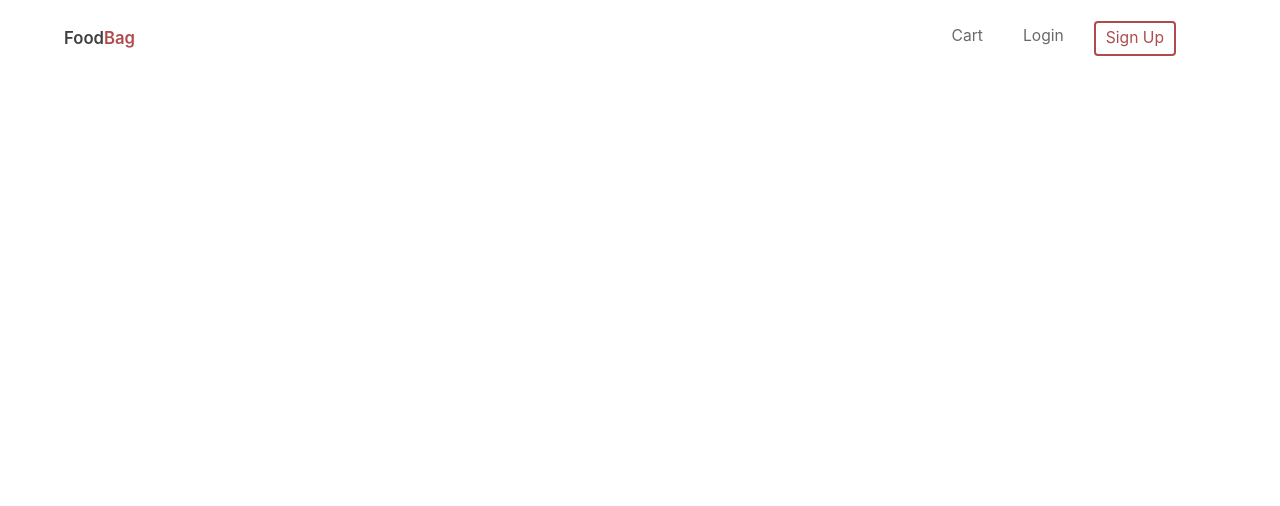
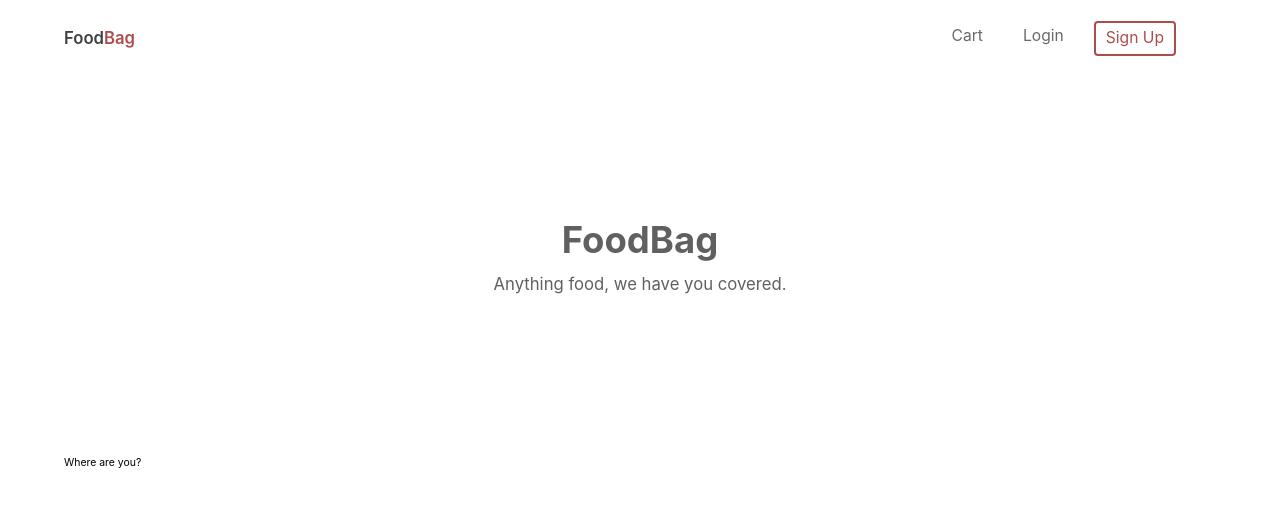
Before and after one commit to opeyemipeter1759/foodbag, a React (Create React App) app: page / in a window 1280 px wide. Shown: the top 506 px of the page. Built offline with nearby package versions, Linux system fonts and the light colour scheme.

Commit message:
hero session

```diff
--- a/src/App.js
+++ b/src/App.js
@@ -2,11 +2,13 @@ import logo from "./logo.svg";
 import "./App.css";
 import Logo from "./Components/Logo/Logo";
 import Navbar from "./Components/Navbar/Navbar";
+import Home from "./Pages/home/Home";
 
 function App() {
   return (
     <div className="">
       <Navbar />
+      <Home />
     </div>
   );
 }
--- /dev/null
+++ b/src/Pages/home/HeroSession.js
@@ -0,0 +1,20 @@
+import React from "react";
+import "./Home.css";
+
+const HeroSession = () => {
+  return (
+    <>
+      <div className="hero-session">
+        <div className="hero-session-content">
+          <h1>FoodBag</h1>
+          <p>Anything food, we have you covered.</p>
+        </div>
+      </div>
+      <div className="location-search">
+        <p>Where are you?</p>
+      </div>
+    </>
+  );
+};
+
+export default HeroSession;
--- /dev/null
+++ b/src/Pages/home/Home.css
@@ -0,0 +1,24 @@
+.hero-session {
+  height: 50vh;
+  display: flex;
+  flex-direction: column;
+  align-items: center;
+  justify-content: center;
+}
+
+.hero-session-content > h1 {
+  color: #606060;
+  text-align: center;
+  font-weight: 700;
+  font-size: 3.5rem;
+  line-height: 4.5rem;
+  margin-bottom: 10px;
+}
+
+.hero-session-content > p {
+  color: #606060;
+
+  font-size: 1.6rem;
+  line-height: 2rem;
+  font-weight: 400;
+}
--- a/src/Pages/home/Home.js
+++ b/src/Pages/home/Home.js
@@ -0,0 +1,13 @@
+import React from "react";
+import HeroSession from "./HeroSession";
+import "./Home.css";
+
+const Home = () => {
+  return (
+    <div className="homePage">
+      <HeroSession />
+    </div>
+  );
+};
+
+export default Home;
```
Also changed, not shown: src/Components/locationInput/LocationInput.js (added, +11 -0 lines), src/Components/locationInput/Locationinput.css (added), 1 other file (tests, documents, lock files or other folders).
